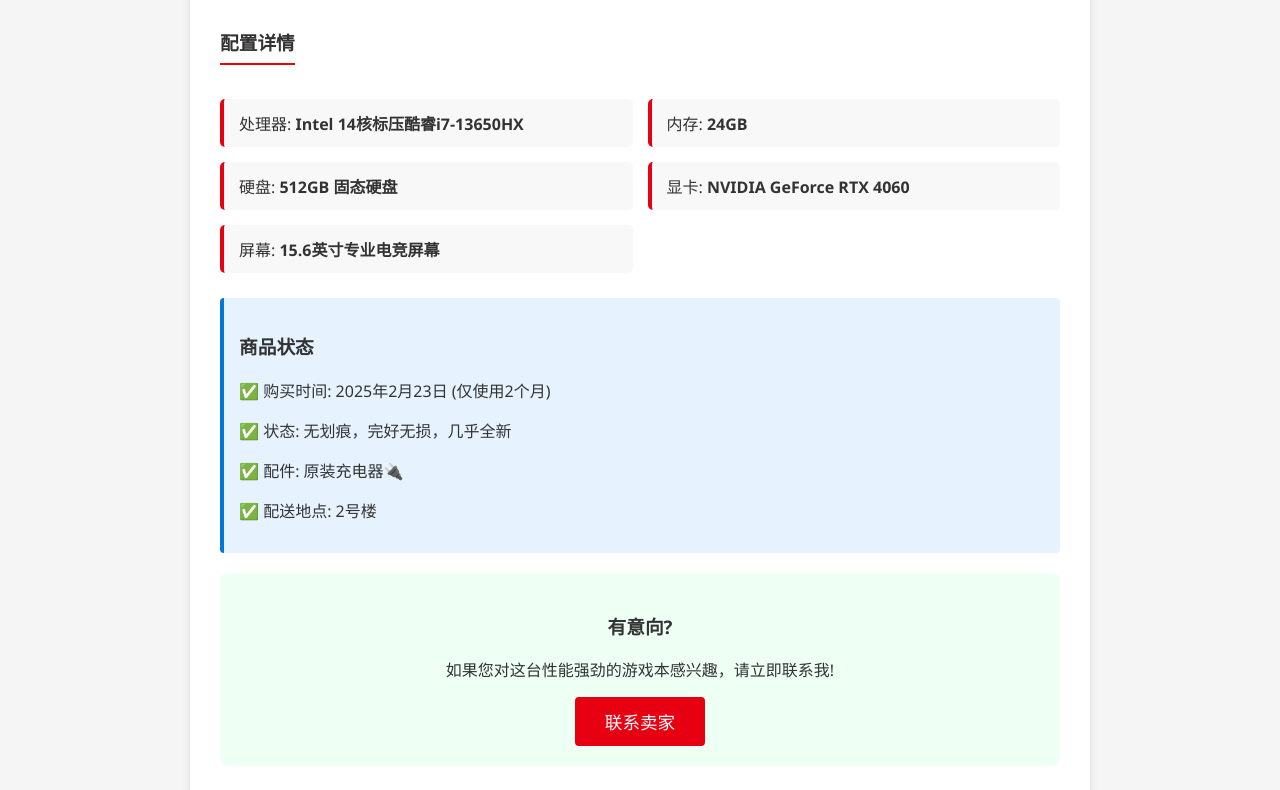
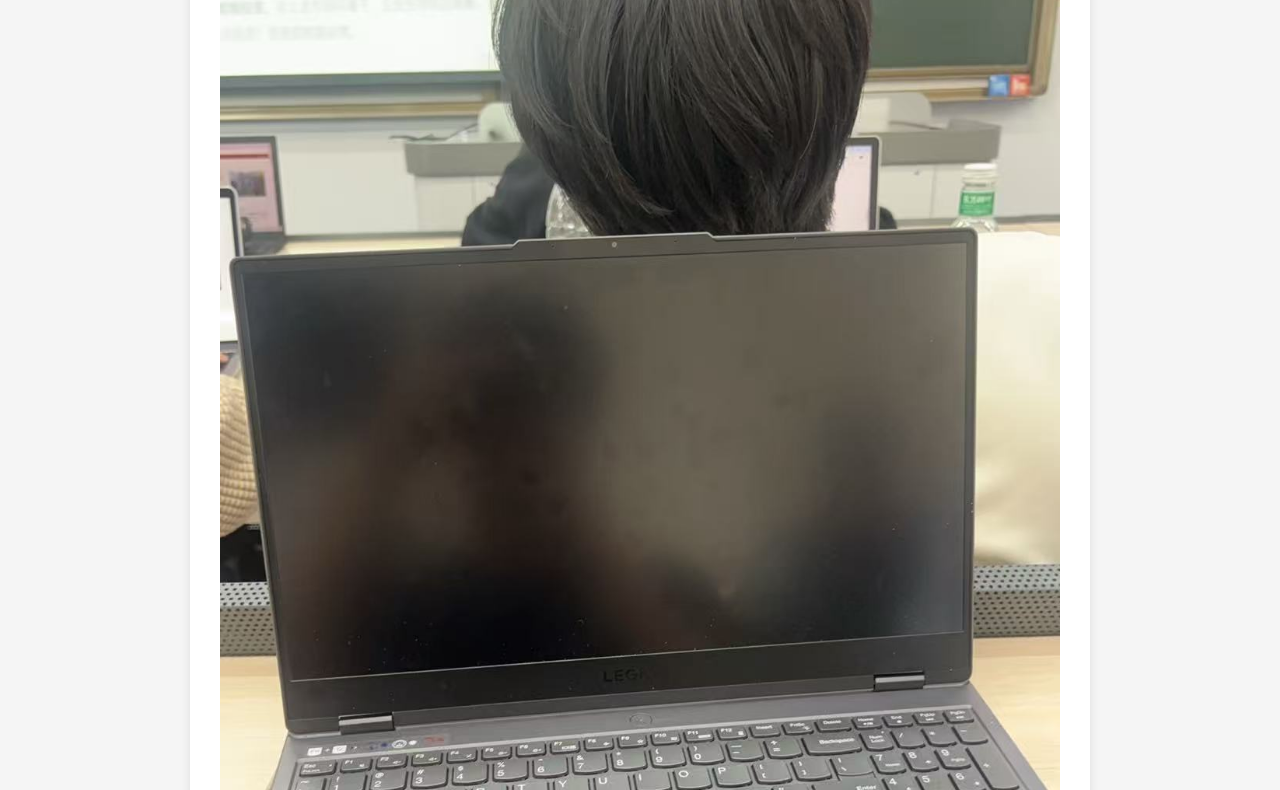
Before and after one commit to sokazuaki/lenovo, a plain HTML site: page index.html in a window 1280 px wide. Shown: the part 359-1149 px from the top of the page. Drawn offline with Linux system fonts and the light colour scheme.

Commit message:
Update index.html

```diff
--- a/index.html
+++ b/index.html
@@ -135,7 +135,7 @@
     <div class="container">
         <div class="product-display">
             <div class="product-image">
-                <img src="images/laptop-front.jpg" alt="Lenovo Legion Y7000 游戏笔记本电脑">
+                <img src="laptop-front.jpg" alt="Lenovo Legion Y7000 游戏笔记本电脑">
             </div>
 
             <div class="product-info">
```
